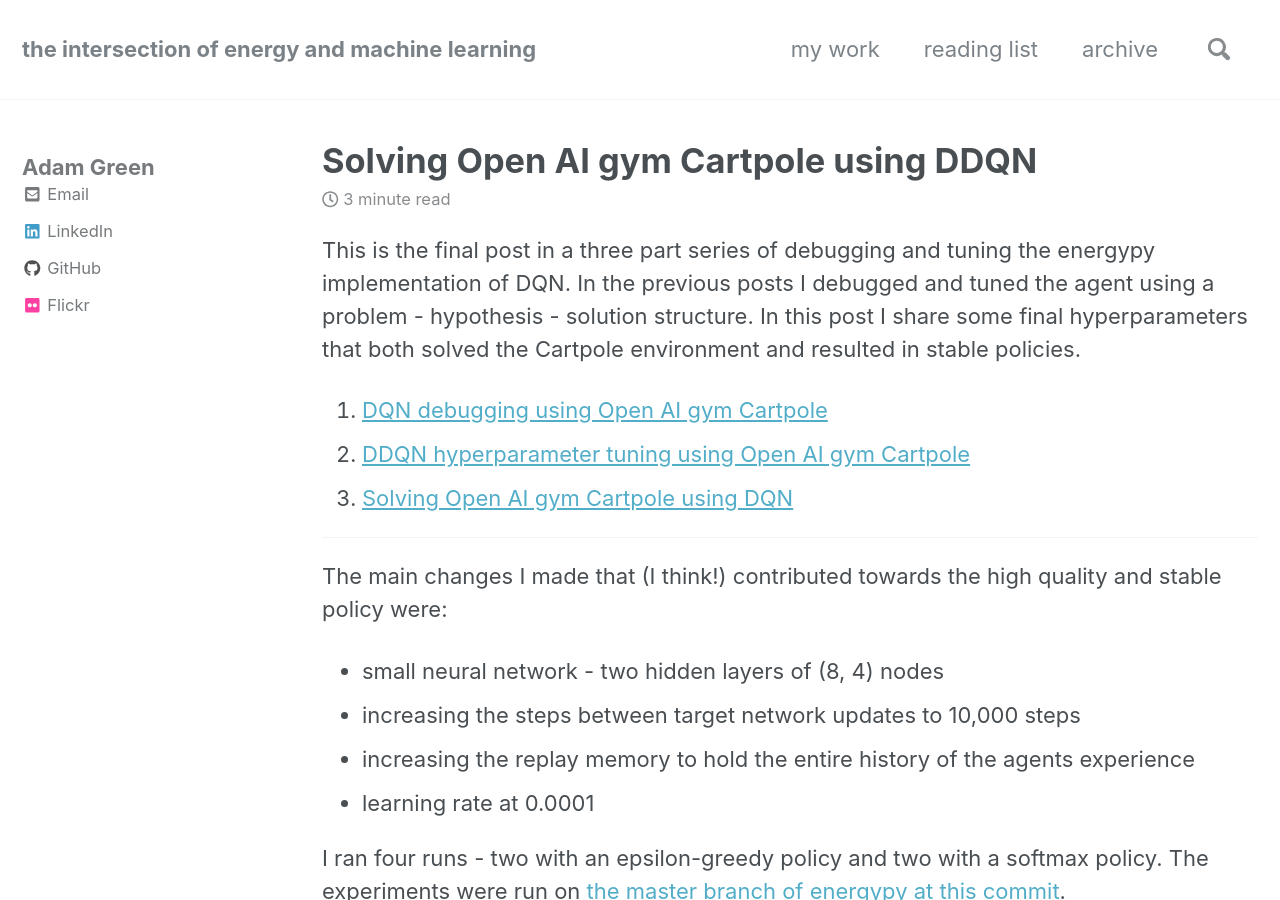
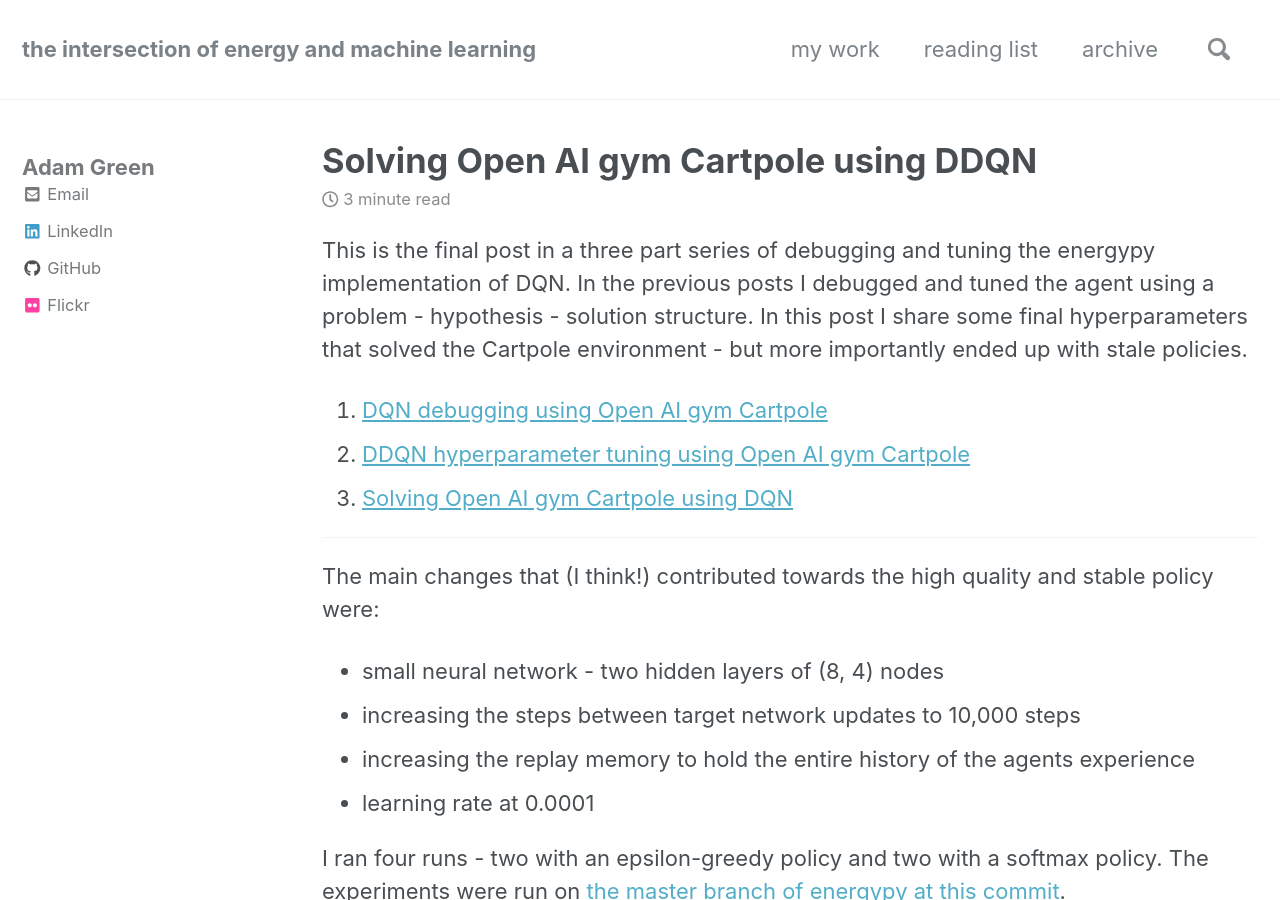
Before and after one commit to ADGEfficiency/adgefficiency.github.io, a Jekyll site: the page built from _posts/2018-10-31-dqn-solving.md, in a window 1280 px wide and 900 px high. Built offline with Jekyll 4.4.1, drawn with Linux system fonts in a browser that asks for light colours; nearby versions of some CDN libraries.

Commit message:
drafting

```diff
--- a/_posts/2018-10-31-dqn-solving.md
+++ b/_posts/2018-10-31-dqn-solving.md
@@ -9,7 +9,7 @@ excerpt: Finally - stable learning.
 
 ---
 
-This is the final post in a three part series of debugging and tuning the energypy implementation of DQN.  In the previous posts I debugged and tuned the agent using a problem - hypothesis - solution structure.  In this post I share some final hyperparameters that both solved the Cartpole environment and resulted in stable policies.
+This is the final post in a three part series of debugging and tuning the energypy implementation of DQN.  In the previous posts I debugged and tuned the agent using a problem - hypothesis - solution structure.  In this post I share some final hyperparameters that solved the Cartpole environment - but more importantly ended up with stale policies.
 
 1. [DQN debugging using Open AI gym Cartpole](https://adgefficiency.com/dqn-debugging/)
 2. [DDQN hyperparameter tuning using Open AI gym Cartpole](https://adgefficiency.com/dqn-tuning/)
@@ -17,7 +17,7 @@ This is the final post in a three part series of debugging and tuning the energy
 
 ---
 
-The main changes I made that (I think!) contributed towards the high quality and stable policy were:
+The main changes that (I think!) contributed towards the high quality and stable policy were:
 
 - small neural network - two hidden layers of (8, 4) nodes
 - increasing the steps between target network updates to 10,000 steps
```
